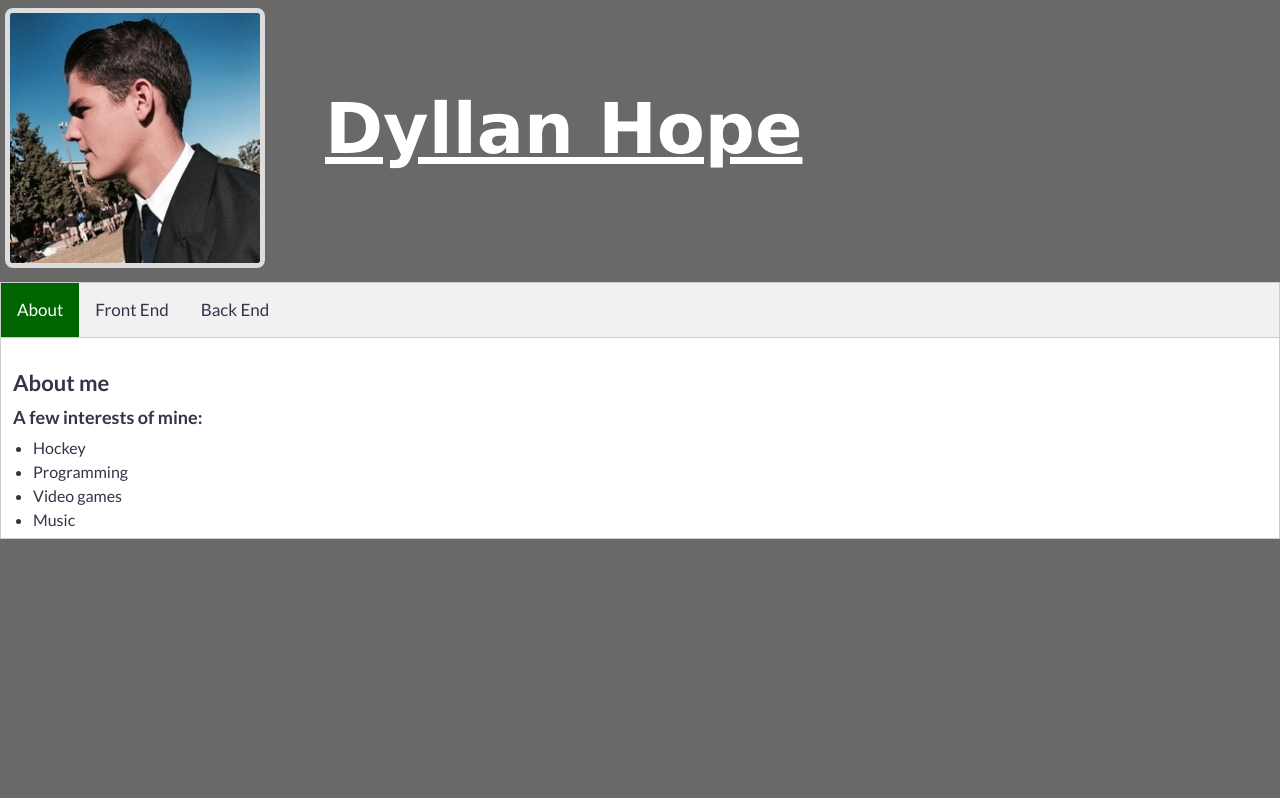
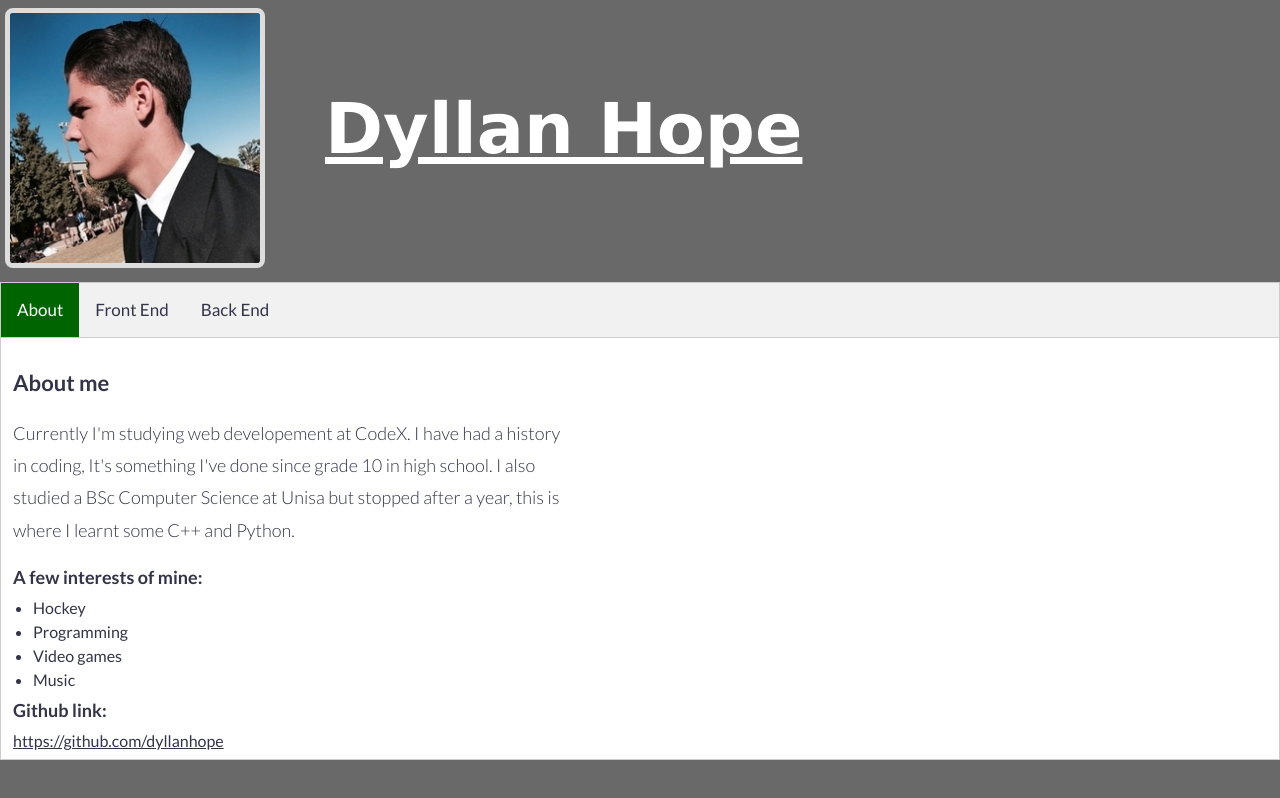
Before and after one commit to dyllanhope/dyllanhope.github.io, a plain HTML site: page index.html in a window 1280 px wide. Both pictures are taken after a click on the button "About". Drawn offline with Linux system fonts and the light colour scheme.

Commit message:
Information added

```diff
--- a/index.html
+++ b/index.html
@@ -86,6 +86,12 @@ body{
         </div>
         <div id="About" class="tabcontent">
             <h3>About me</h3>
+            <p>
+                Currently I'm studying web developement at CodeX. I have had a history <br>
+                in coding, It's something I've done since grade 10 in high school. I also <br>
+                studied a BSc Computer Science at Unisa but stopped after a year, this is<br>
+                where I learnt some C++ and Python.
+            </p>
             <h4>A few interests of mine:</h4>
             <ul>
                 <li>Hockey</li>
@@ -93,6 +99,8 @@ body{
                 <li>Video games</li>
                 <li>Music</li>
             </ul>
+            <h4>Github link:</h4>
+            <a href="https://github.com/dyllanhope">https://github.com/dyllanhope</a>
         </div>
 
         <div id="FrontEnd" class="tabcontent">
--- a/openInfo.js
+++ b/openInfo.js
@@ -3,13 +3,13 @@ function openInfo(evt, infoName) {
     var tabcontent =[];
     var tablinks=[];
 
-    // Get all elements with class="tabcontent" and hide them
+    // Get all elements with class tabcontent and hide them
     tabcontent = document.getElementsByClassName("tabcontent");
     for (i = 0; i < tabcontent.length; i++) {
       tabcontent[i].style.display = "none";
     }
 
-    // Get all elements with class="tablinks" and remove the class "active"
+    // Get all elements with class tablinks and remove the class "active"
     tablinks = document.getElementsByClassName("tablinks");
     for (i = 0; i < tablinks.length; i++) {
       tablinks[i].className = tablinks[i].className.replace(" active", "");
```
